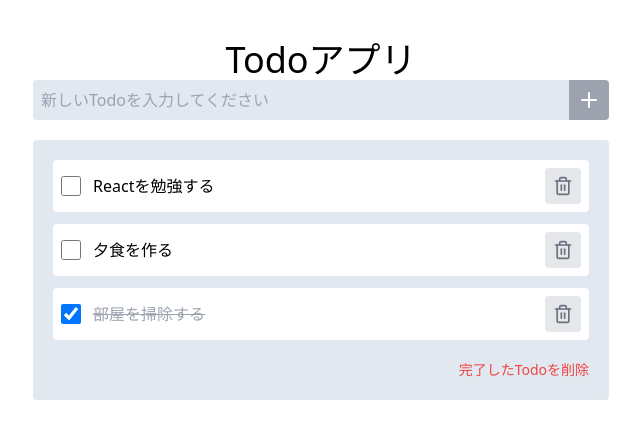
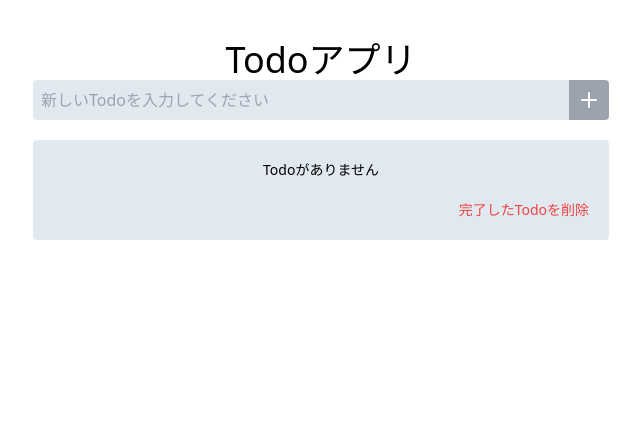
Before and after one commit to keshipi/typescript-react-todo, a React (Vite) app: page / in a window 1280 px wide. Shown: the top 438 px of the page, without its empty margins (319-959 px from the left). Built offline with nearby package versions, Linux system fonts and the light colour scheme.

Commit message:
ローカルストレージに保存・取得

```diff
--- a/src/App.tsx
+++ b/src/App.tsx
@@ -1,11 +1,20 @@
-import { useState } from 'react';
+import { useEffect, useState } from 'react';
 import { TodoList } from './components/TodoList';
 import { dummyTodoList } from './data/dummyTodoList';
 import { AddTodoForm } from './components/AddTodoForm';
 import { TodoSummary } from './components/TodoSummary';
+import { Todo } from './types/todo';
 
 function App() {
-  const [todoList, setTodoList] = useState(dummyTodoList);
+  // const [todoList, setTodoList] = useState(dummyTodoList);
+  const [todoList, setTodoList] = useState<Todo[]>(() => {
+    const localStorageTodoList = localStorage.getItem('todoList');
+    return JSON.parse(localStorageTodoList ?? '[]');
+  });
+
+  useEffect(() => {
+    localStorage.setItem('todoList', JSON.stringify(todoList));
+  }, [todoList]);
 
   const changeCompleted = (id: number) => {
     setTodoList((prevTodoList) => {
```
